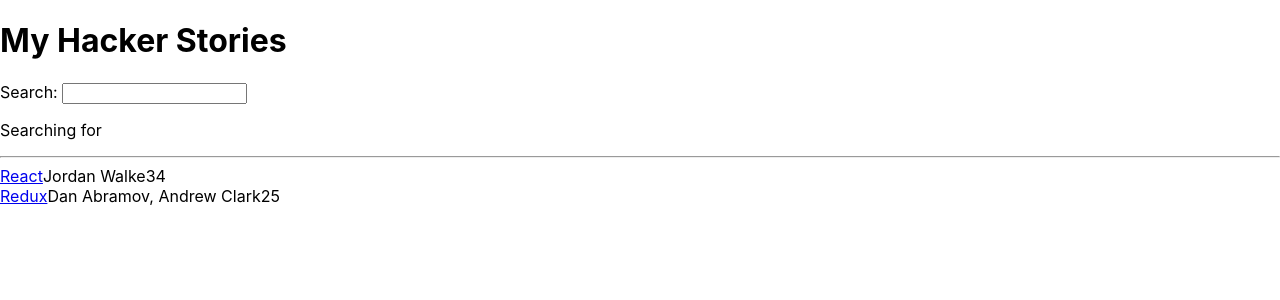
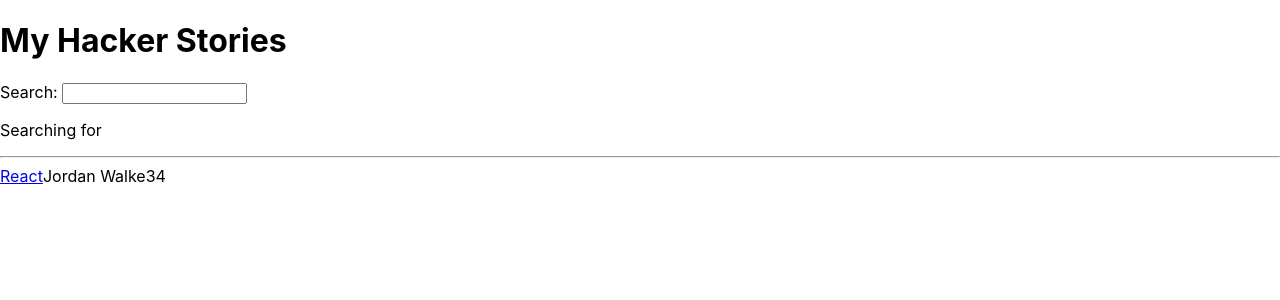
Before and after one commit to chimichanga-dd/hacker-stories, a React (Create React App) app: page / in a window 1280 px wide. Shown: the top 300 px of the page. Built offline with nearby package versions, Linux system fonts and the light colour scheme.

Commit message:
use destructuring and refactor List items

```diff
--- a/src/App.js
+++ b/src/App.js
@@ -5,37 +5,38 @@
 
 const List = (props) => {
 
+  const Item = ({item}) => (
+    <div>
+      <span>
+        <a href={item.url}>{item.title}</a>
+      </span>
+      <span>{item.author}</span>
+      <span>{item.num_comments}</span>
+      <span>{item.points}</span>
+    </div>
+  )
+
   return (
     <div>
       {props.list.map(
-        (item) =>
-          <div key={item.objectID}>
-            <span>
-              <a href={item.url}>{item.title}</a>
-            </span>
-            <span>{item.author}</span>
-            <span>{item.num_comments}</span>
-            <span>{item.points}</span>
-          </div>
+        (item) => <Item key={item.objectID} item={item}/>
       )}
     </div>
   )
 }
 
 const Search = (props) => {
-  const [searchTerm, setSearchTerm] = React.useState('');
-
-  const handleChange = (e) => {
-    setSearchTerm(e.target.value)
-    props.onSearch(e)
-  }
 
   return(
     <div>
       <label htmlFor="search">Search: </label>
-      <input id="search" type="text" onChange={handleChange} />
+      <input id="search"
+             type="text"
+             onChange={props.onSearch}
+             value={props.searchTerm}
+      />
       <p>
-        Searching for <strong>{searchTerm}</strong>
+        Searching for <strong>{props.searchTerm}</strong>
       </p>
     </div>
   )
@@ -43,7 +44,7 @@
 
 const App = () => {
 
-  const [searchTerm, setSearchTerm] = React.useState('')
+  const [searchTerm, setSearchTerm] = React.useState('React')
 
   const stories = [
     {
@@ -75,7 +76,7 @@
   return (
     <div>
       <h1>My Hacker Stories</h1>
-      <Search onSearch={handleSearch}/>
+      <Search onSearch={handleSearch} search={searchTerm}/>
       <hr/>
       <List list={searchedStories}/>
     </div>
```
